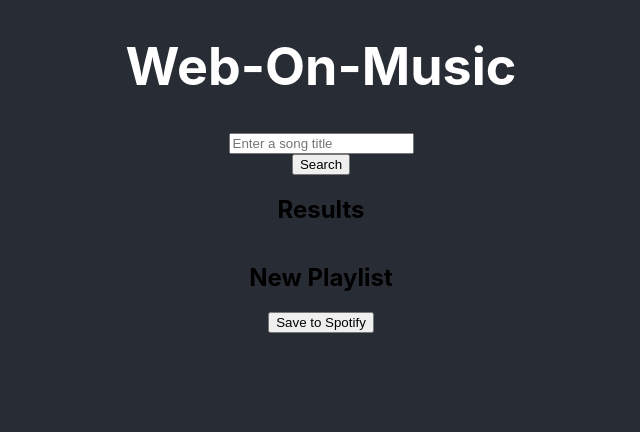
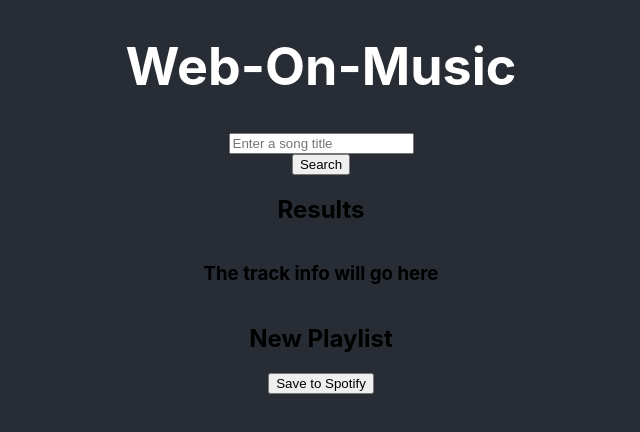
Before and after one commit to andertakecare/web-on-music, a React (Create React App) app: page / in a window 1280 px wide. Shown: the top 432 px of the page, without its empty margins (319-959 px from the left). Built offline with nearby package versions, Linux system fonts and the light colour scheme.

Commit message:
create static Track component

```diff
--- a/src/components/SearchResults/SearchResults.js
+++ b/src/components/SearchResults/SearchResults.js
@@ -1,7 +1,11 @@
 import React from "react";
+import { Track } from "../Track/Track";
 
 export function SearchResults() {
-    return (
-        <h2>Results</h2>
-    )
+  return (
+    <>
+      <h2>Results</h2>
+      <Track />
+    </>
+  );
 }
--- a/src/components/Track/Track.js
+++ b/src/components/Track/Track.js
@@ -0,0 +1,7 @@
+import React from "react";
+
+export function Track() {
+    return (
+        <h3>The track info will go here</h3>
+    )
+}
```
